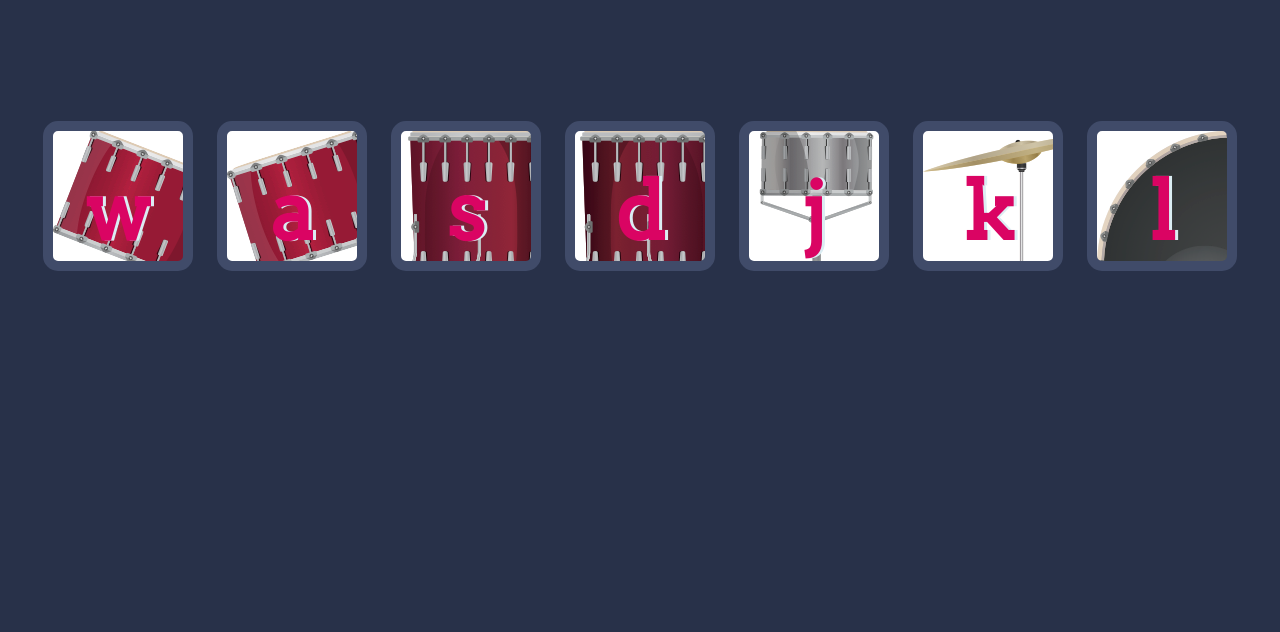
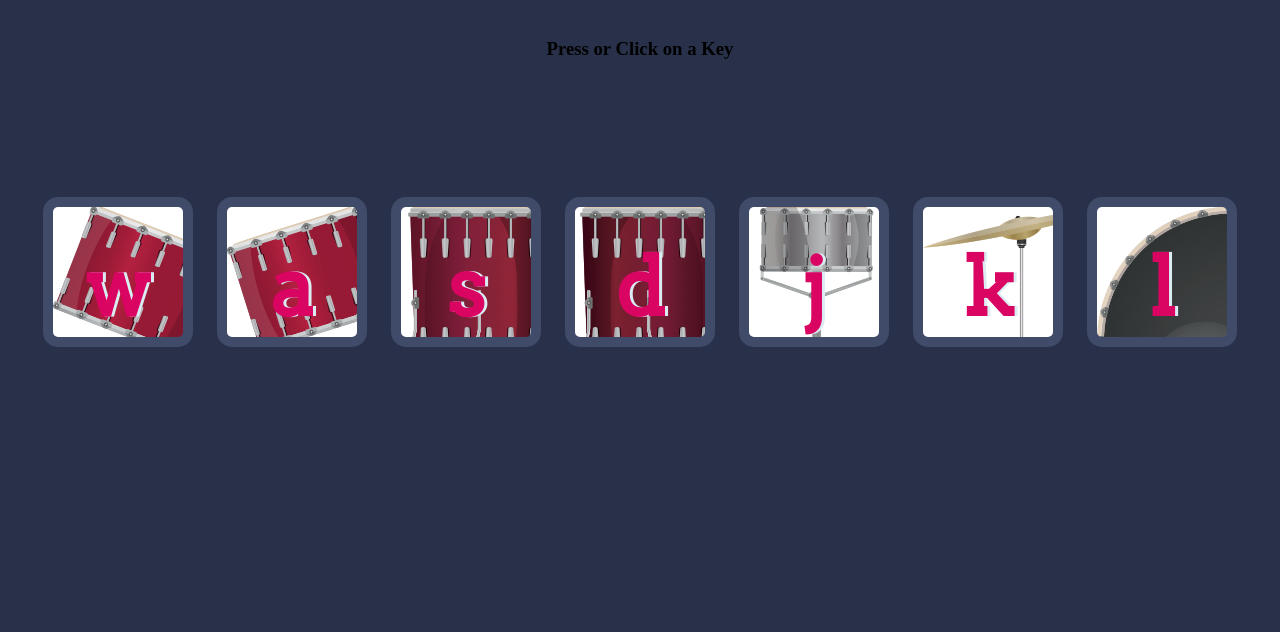
Before and after one commit to Divyanshb30/Drum-Play, a plain HTML site: page index.html in a window 1280 px wide. Shown: the part 168-800 px from the top of the page. Drawn offline with Linux system fonts and the light colour scheme.

Commit message:
Update index.html

```diff
--- a/index.html
+++ b/index.html
@@ -11,6 +11,7 @@
 <body>
 
   <h1 id="title">Drum 🥁 Kit</h1>
+  <h3 id="title">Press or Click on a Key</h3>
   <div class="set">
     <button class="w drum">w</button>
     <button class="a drum">a</button>
```
